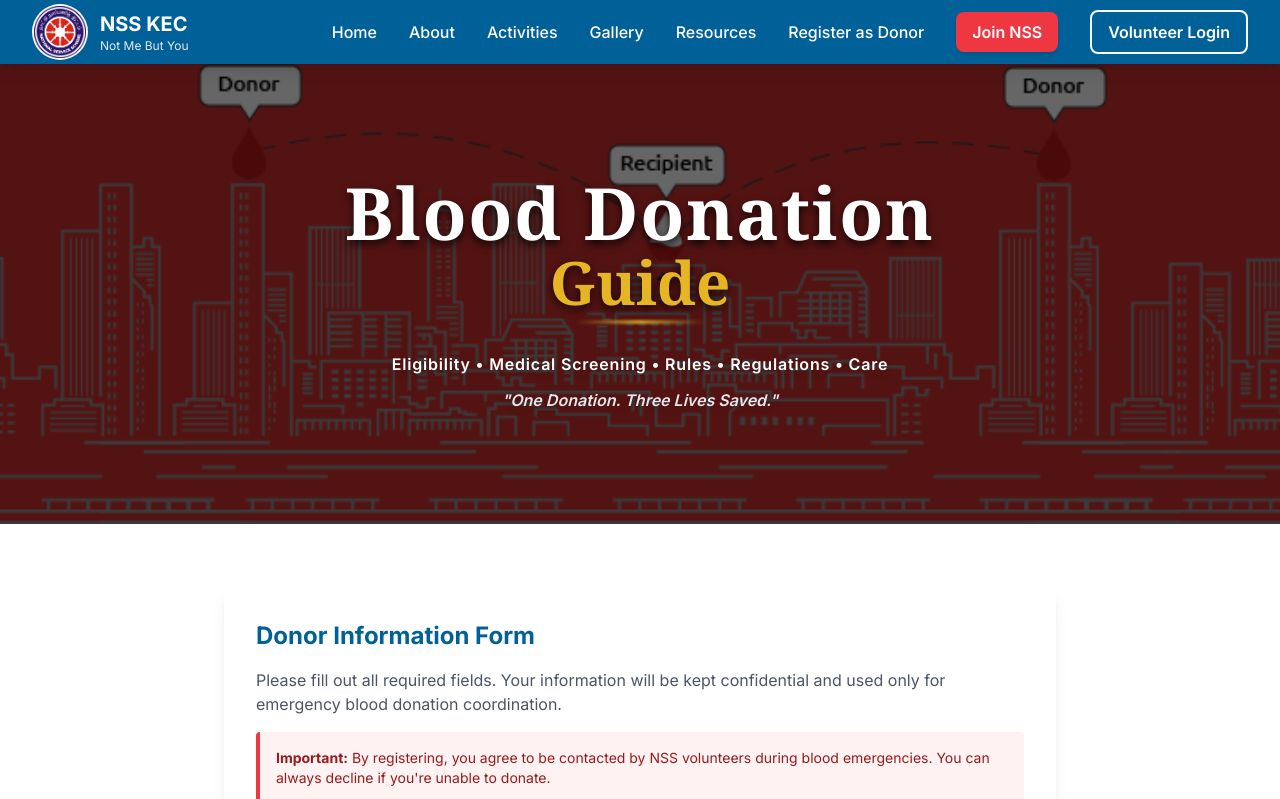
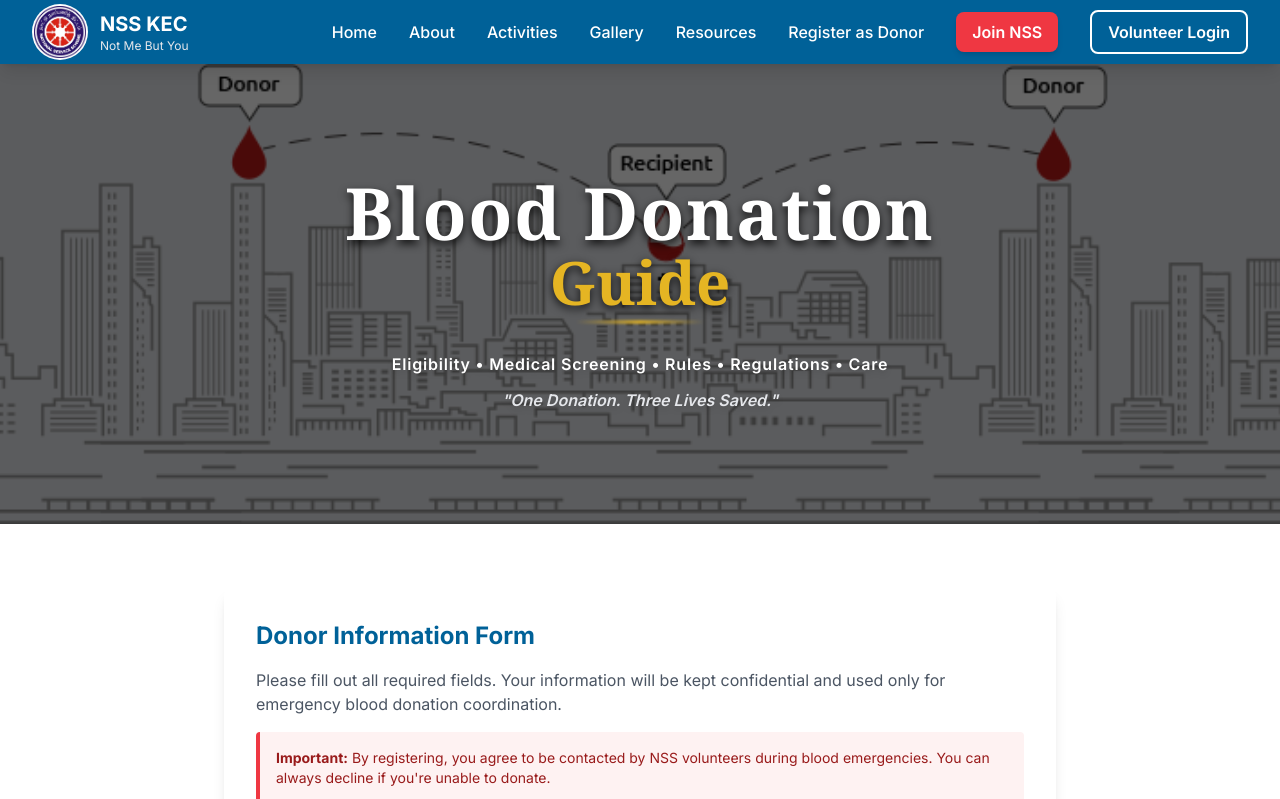
Before and after one commit to pugazhendhi-dpm/NSS, a Next.js app: page /register-donor in a window 1280 px wide. Shown: the top 799 px of the page. Built offline with nearby package versions, Linux system fonts and the light colour scheme.

Commit message:
style: remove red fallback background from blood donation header

```diff
--- a/app/register-donor/page.tsx
+++ b/app/register-donor/page.tsx
@@ -117,7 +117,7 @@ export default function DonorRegistrationPage() {
         <div className="min-h-screen bg-white">
             {/* Page Header */}
             <section
-                className="relative text-white py-28 bg-nss-red-dark bg-cover bg-center"
+                className="relative text-white py-28 bg-gray-200 bg-cover bg-center"
                 style={{ backgroundImage: "url('/images/blood-donate-bg.png')" }}
             >
                 {/* Dark overlay for readability */}
```
